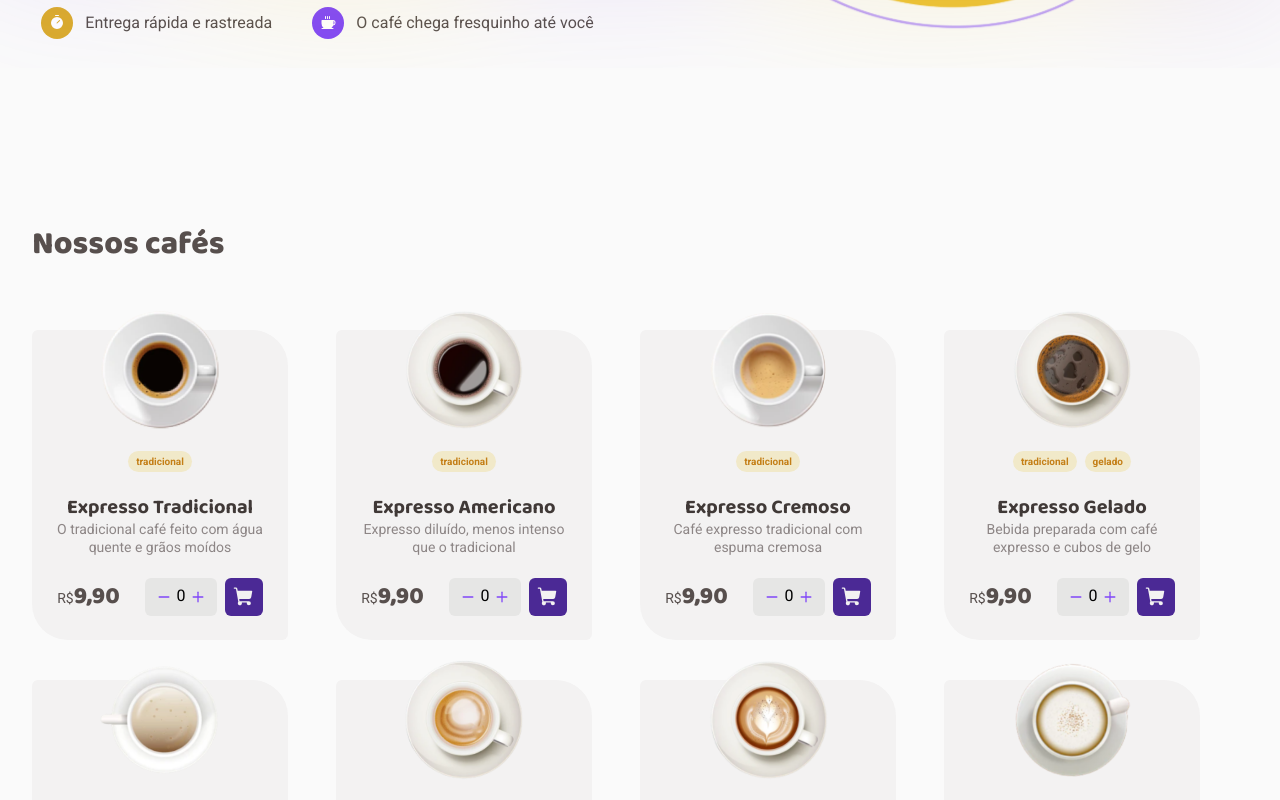
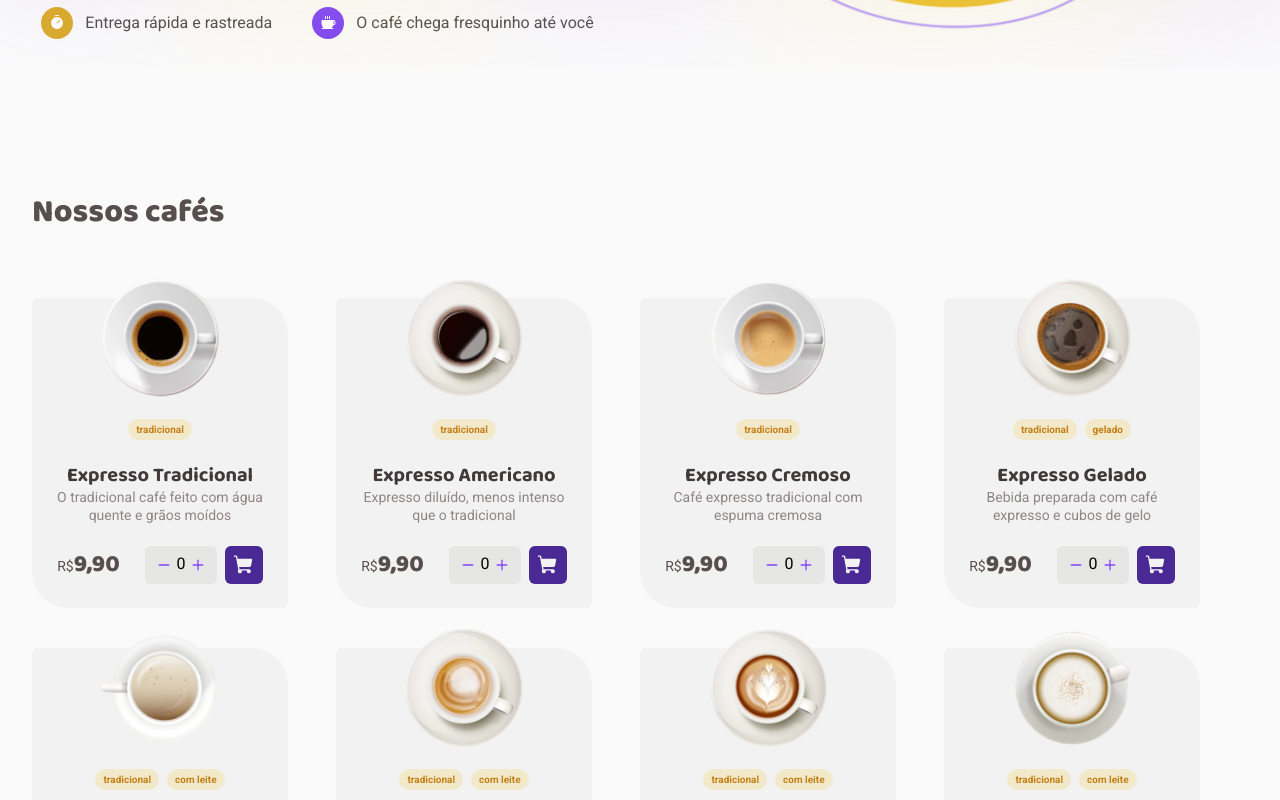
Before and after one commit to abraao999/desafio2CoffeDelivery, a React (Vite) app: page / in a window 1280 px wide. Shown: the part 520-1320 px from the top of the page. Built offline with nearby package versions, Linux system fonts and the light colour scheme.

Commit message:
correcao no padding acima do titulo do cardapio

```diff
--- a/src/pages/Home/styles.ts
+++ b/src/pages/Home/styles.ts
@@ -10,7 +10,7 @@ export const HomeContainer = styled.p`
 export const CardapioContainer = styled.div`
   width: 100%;
   max-width: 1440px;
-  padding: 2rem;
+  padding: 0px 2rem;
 `;
 export const TituloCardapio = styled.p`
   padding: 4rem 0px;
```
